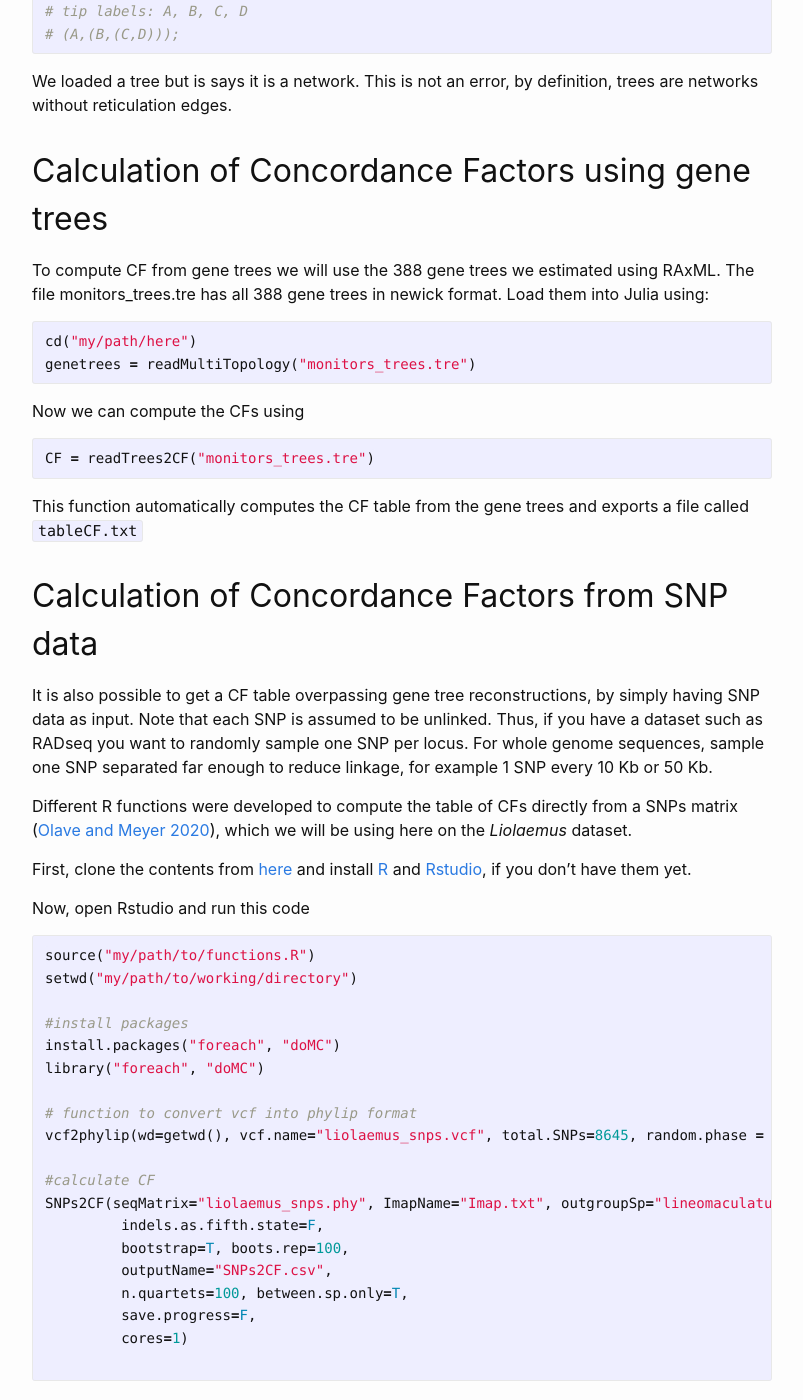
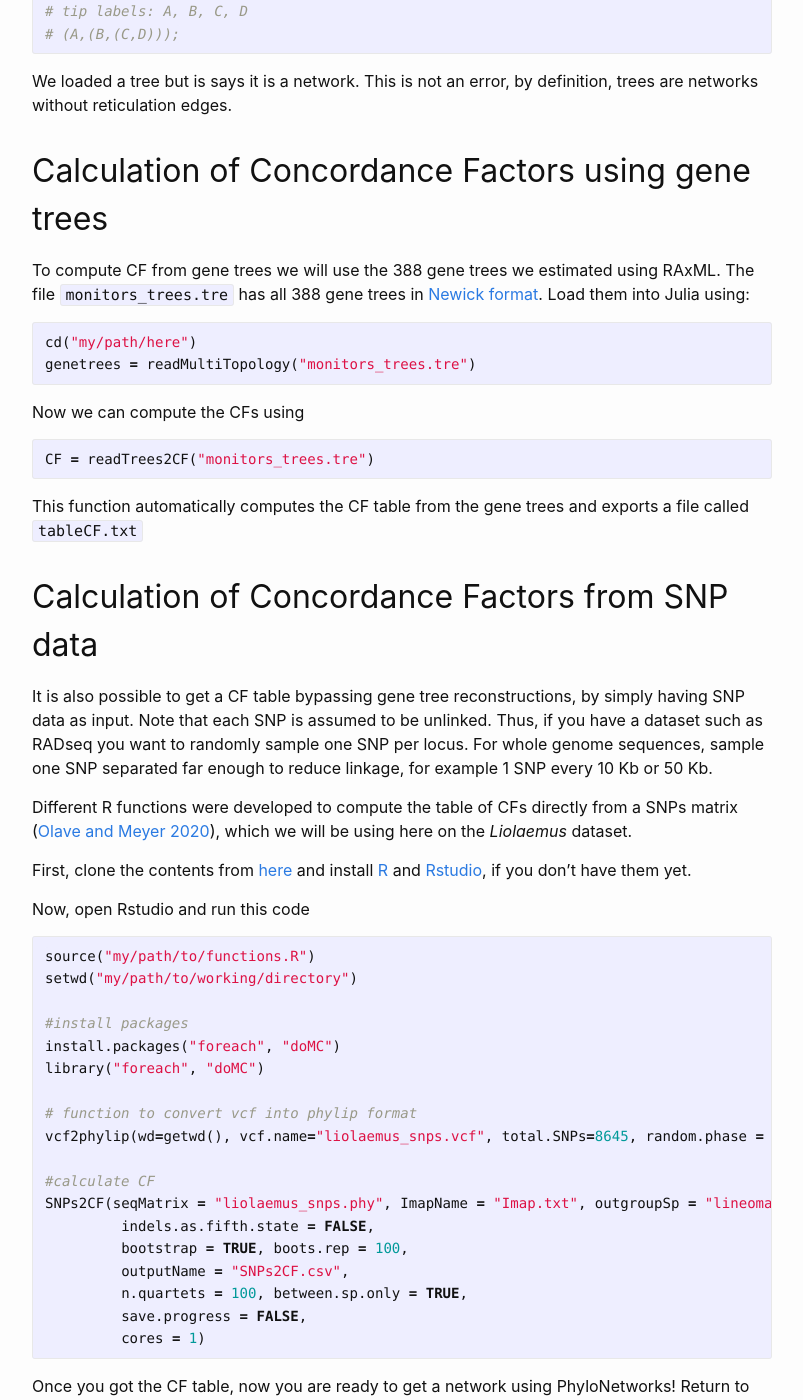
Before and after one commit to k-sanchez/workshop_networks_xcbh, a Jekyll site: the page built from 03_network.md, in a window 1280 px wide and 1400 px high, scrolled down 1794 px. Shown: the whole window, without its empty margins (238-1041 px from the left). Built offline with Jekyll 4.4.1, drawn with Linux system fonts in a browser that asks for light colours; some of the changed text lies outside the part shown.

Commit message:
upd traitevol

````diff
--- a/03_network.md
+++ b/03_network.md
@@ -58,7 +58,7 @@ We loaded a tree but is says it is a network. This is not an error, by definitio
 
 ## Calculation of Concordance Factors using gene trees
 
-To compute CF from gene trees we will use the 388 gene trees we estimated using RAxML. The file monitors_trees.tre has all 388 gene trees in newick format. Load them into Julia using:
+To compute CF from gene trees we will use the 388 gene trees we estimated using RAxML. The file `monitors_trees.tre` has all 388 gene trees in [Newick format](https://en.wikipedia.org/wiki/Newick_format). Load them into Julia using:
 
 ```julia
 cd("my/path/here")
@@ -73,8 +73,7 @@ This function automatically computes the CF table from the gene trees and export
 
 ## Calculation of Concordance Factors from SNP data
 
-
-It is also possible to get a CF table overpassing gene tree reconstructions, by simply having SNP data as input. Note that each SNP is assumed to be unlinked. Thus, if you have a dataset such as RADseq you want to randomly sample one SNP per locus. For whole genome sequences, sample one SNP separated far enough to reduce linkage, for example 1 SNP every 10 Kb or 50 Kb.
+It is also possible to get a CF table bypassing gene tree reconstructions, by simply having SNP data as input. Note that each SNP is assumed to be unlinked. Thus, if you have a dataset such as RADseq you want to randomly sample one SNP per locus. For whole genome sequences, sample one SNP separated far enough to reduce linkage, for example 1 SNP every 10 Kb or 50 Kb.
 
 Different R functions were developed to compute the table of CFs directly from a SNPs matrix ([Olave and Meyer 2020](https://doi.org/10.1093/sysbio/syaa005)), which we will be using here on the *Liolaemus* dataset.
 
@@ -94,14 +93,13 @@ library("foreach", "doMC")
 vcf2phylip(wd=getwd(), vcf.name="liolaemus_snps.vcf", total.SNPs=8645, random.phase = T, replace.missing = T, output.name=NULL, cores=1)
 
 #calculate CF
-SNPs2CF(seqMatrix="liolaemus_snps.phy", ImapName="Imap.txt", outgroupSp="lineomaculatus",
-         indels.as.fifth.state=F,
-         bootstrap=T, boots.rep=100,
-         outputName="SNPs2CF.csv",
-         n.quartets=100, between.sp.only=T,
-         save.progress=F,
-         cores=1)
-
+SNPs2CF(seqMatrix = "liolaemus_snps.phy", ImapName = "Imap.txt", outgroupSp = "lineomaculatus",
+         indels.as.fifth.state = FALSE,
+         bootstrap = TRUE, boots.rep = 100,
+         outputName = "SNPs2CF.csv",
+         n.quartets = 100, between.sp.only = TRUE,
+         save.progress = FALSE,
+         cores = 1)
 ```
 
 Once you got the CF table, now you are ready to get a network using PhyloNetworks! Return to Julia and run
````
Also changed, not shown: other parts of 03_network.md (+1 -1 lines), 01_genetrees.md (+11 -11 lines), 02_sptree.md (+8 -5 lines).
